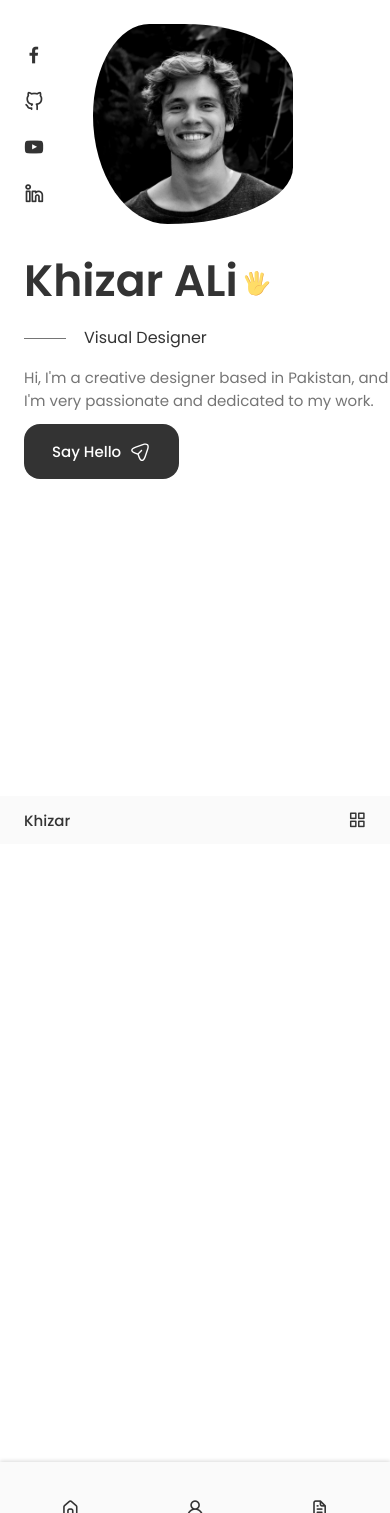
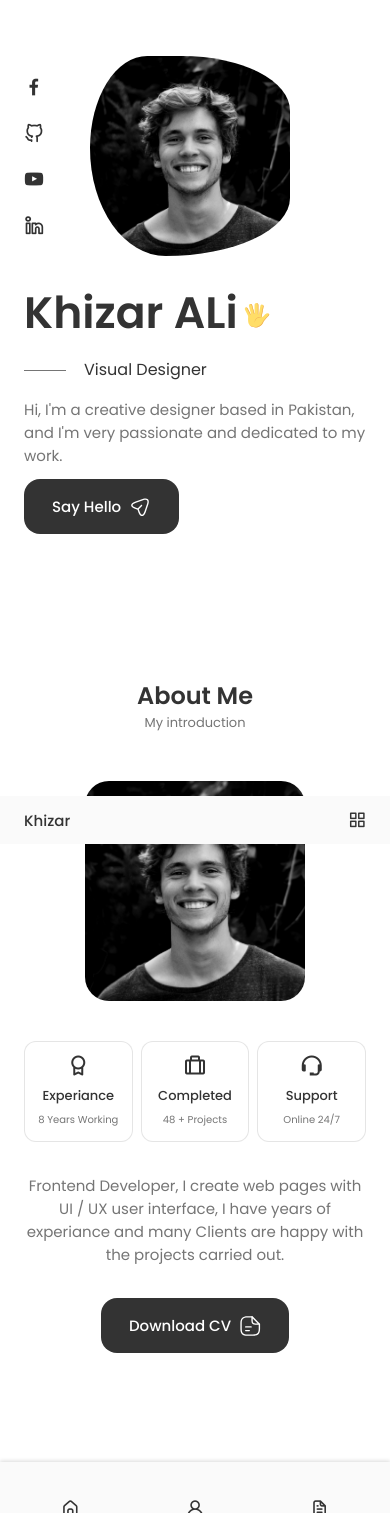
Before and after one commit to Khizar-Alii/Khizar-Portfolio, a React (Vite) app: page / in a window 390 px wide. Before the commit the page ends 844 px from the top, so only its background shows below. Built offline with nearby package versions, Linux system fonts and the light colour scheme.

Commit message:
Adding About Component

```diff
--- a/src/App.css
+++ b/src/App.css
@@ -1,132 +1,132 @@
 /* Google Fonts */
-@import url('https://fonts.googleapis.com/css2?family=Poppins:wght@400;500;600&display=swap');
-
+@import url("https://fonts.googleapis.com/css2?family=Poppins:wght@400;500;600&display=swap");
 
 /* Variable CSS */
-:root{
-  --header-height : 3rem;
+:root {
+  --header-height: 3rem;
 
   /* colors */
-  --hue : 0;
-  --sat : 0%;
-  --title-color : hsl(var(--hue), var(--sat), 20%);
-  --title-color-dark : hsl(var(--hue), var(--sat), 0%);
-  --text-color : hsl(var(--hue), var(--sat), 46%);
-  --body-color : hsl(var(--hue), var(--sat), 98%);
-  --container-color : #fff;
-
+  --hue: 0;
+  --sat: 0%;
+  --title-color: hsl(var(--hue), var(--sat), 20%);
+  --title-color-dark: hsl(var(--hue), var(--sat), 0%);
+  --text-color: hsl(var(--hue), var(--sat), 46%);
+  --body-color: hsl(var(--hue), var(--sat), 98%);
+  --container-color: #fff;
 
   /* Font and typography */
-  --body-font : 'Poppins', sans-serif;
-  --big-font-size : 3.5rem;
-  --h1-font-size : 2.5rem;
-  --h2-font-size : 1.5rem;
-  --normal-font-size : 1rem;
-  --small-font-size : 0.87rem;
-  --smaller-font-size : 0.813rem;
-  --tiny-font-size : 0.625rem;
+  --body-font: "Poppins", sans-serif;
+  --big-font-size: 3.5rem;
+  --h1-font-size: 2.5rem;
+  --h2-font-size: 1.5rem;
+  --normal-font-size: 1rem;
+  --small-font-size: 0.87rem;
+  --smaller-font-size: 0.813rem;
+  --tiny-font-size: 0.625rem;
 
   /* Font Weight */
-  --font-normal : 400;
-  --font-medium : 500;
-  --font-semi-bold : 600;
+  --font-normal: 400;
+  --font-medium: 500;
+  --font-semi-bold: 600;
 
   /* Margin's Bottom */
-  --mb-0-25 : 0.25rem;
-  --mb-0-5 : 0.5rem;
-  --mb-0-25 : 0.75rem;
-  --mb-1 : 1rem;
-  --mb-1-5 : 1.5rem;
-  --mb-2 : 2rem;
-  --mb-2-5 : 2.5rem;
-  --mb-3 : 3rem;
+  --mb-0-25: 0.25rem;
+  --mb-0-5: 0.5rem;
+  --mb-0-25: 0.75rem;
+  --mb-1: 1rem;
+  --mb-1-5: 1.5rem;
+  --mb-2: 2rem;
+  --mb-2-5: 2.5rem;
+  --mb-3: 3rem;
 
   /* Z-Index */
-  --z-tooltip : 10;
-  --z-fixed : 100;
-  --z-modal : 1000;
+  --z-tooltip: 10;
+  --z-fixed: 100;
+  --z-modal: 1000;
 }
 /* Responsive Typograpghy */
-@media screen and (max-width : 992px){
-  :root{
-  --big-font-size : 2.75rem;
-  --h1-font-size : 1.5rem;
-  --h2-font-size : 1.25rem;
-  --h3-font-size : 1rem;
-  --normal-font-size : 0.938rem;
-  --small-font-size : 0.813rem;
-  --smaller-font-size : 0.75rem;
+@media screen and (max-width: 992px) {
+  :root {
+    --big-font-size: 2.75rem;
+    --h1-font-size: 1.5rem;
+    --h2-font-size: 1.25rem;
+    --h3-font-size: 1rem;
+    --normal-font-size: 0.938rem;
+    --small-font-size: 0.813rem;
+    --smaller-font-size: 0.75rem;
   }
 }
 /* Base */
-*{
+* {
   margin: 0;
   padding: 0;
   box-sizing: border-box;
 }
-html{
+html {
   scroll-behavior: smooth;
 }
 body,
 button,
 input,
-textarea{
+textarea {
   font-family: var(--body-font);
   font-size: var(--normal-font-size);
 }
-body{
+body {
   border-color: var(--body-color);
   color: var(--text-color);
 }
-h1,h2,h3{
+h1,
+h2,
+h3 {
   color: var(--title-color);
   font-weight: var(--font-semi-bold);
 }
-ul{
+ul {
   list-style: none;
 }
-a{
+a {
   text-decoration: none;
 }
-button{
+button {
   cursor: pointer;
   border: none;
   outline: none;
 }
-img{
+img {
   max-width: 100%;
   height: auto;
 }
 /* Reuseable CSS Classes */
-.section{
+.section {
   padding: 6rem 0 2rem;
 }
-.section__title{
+.section__title {
   font-size: var(--h1-font-size);
   color: var(--title-color);
 }
-.section__subtitle{
+.section__subtitle {
   display: block;
   font-size: var(--small-font-size);
   margin-bottom: 4rem;
 }
 .section__title,
-.section__subtitle{
+.section__subtitle {
   text-align: center;
 }
 
 /* Layout */
-.container{
+.container {
   max-width: 968px;
   margin-left: auto;
   margin-right: auto;
 }
-.grid{
+.grid {
   display: grid;
   gap: 1.5rem;
 }
 /* Buttons */
-.button{
+.button {
   display: inline-block;
   background-color: var(--title-color);
   color: var(--container-color);
@@ -134,43 +134,51 @@
   border-radius: 1rem;
   font-weight: var(--font-medium);
 }
-.button:hover{
+.button:hover {
   background-color: var(--title-color-dark);
 }
-.button__icon{
+.button__icon {
   margin-left: var(--mb-0-5);
 }
-.button--flex{
+.button--flex {
   display: inline-flex;
   align-items: center;
 }
 
 /* For large Devices */
-@media screen and (max-width : 992px){
-  .container{
+@media screen and (max-width: 992px) {
+  .container {
     margin-left: var(--mb-1-5);
     margin-right: var(--mb-1-5);
   }
-  .button{
+  .button {
     padding: 1rem 1.75rem;
   }
-  .button__icon{
+  .button__icon {
     width: 22px;
     height: 22px;
   }
 }
-@media screen and (max-width : 768px){
-  .section{
+@media screen and (max-width: 768px) {
+  body{
+    margin: 0 0 var(--header-height) 0;
+  }
+  .section {
     padding: 2rem 0 4rem;
   }
+  .section__subtitle {
+    margin-bottom: var(--mb-3);
+  }
+}
+@media screen and (max-width: 576px) {
 }
 
 /* for small devices */
-@media screen and (max-width : 350px){
+@media screen and (max-width: 350px) {
   :root {
-    --big-font-size : 2.25rem
+    --big-font-size: 2.25rem;
   }
-  .container{
+  .container {
     margin-left: var(--mb-1);
     margin-right: var(--mb-1);
   }
--- a/src/App.jsx
+++ b/src/App.jsx
@@ -1,4 +1,5 @@
 import "./App.css";
+import About from "./Components/about/About";
 import Header from "./Components/header/header";
 import Home from "./Components/home/Home";
 
@@ -8,6 +9,7 @@
       <Header />
       <main className="main">
         <Home />
+        <About />
       </main>
     </>
   );
--- /dev/null
+++ b/src/Components/about/About.css
@@ -0,0 +1,75 @@
+.about__container {
+  grid-template-columns: repeat(2, 1fr);
+  align-items: center;
+  column-gap: 4rem;
+}
+.about__img {
+  width: 350px;
+  border-radius: 1.5rem;
+  justify-self: center;
+}
+.about__info {
+  grid-template-columns: repeat(3, 140px);
+  gap: 0.5rem;
+  margin-bottom: var(--mb-2);
+}
+.about__box {
+  background-color: var(--container-color);
+  border: 1px solid rgba(0, 0, 0, 0.1);
+  border-radius: 0.75rem;
+  text-align: center;
+  padding: 1rem 1.25rem;
+}
+.about__icon{
+    font-size: 1.5rem;
+    color: var(--title-color);
+    margin-bottom: var(--mb-0-5);
+}
+.about__title{
+    font-size: var(--small-font-size);
+    font-weight: var(--font-medium);
+}
+.about__subtitle{
+    font-size: var(--tiny-font-size);
+}
+.about__description{
+    padding: 0 4rem 0 0;
+    margin-bottom: var(--mb-2-5);
+}
+@media screen and (max-width : 992px){
+    .about__container{
+        grid-template-columns: 1fr;
+        row-gap: 2.5rem;
+    }
+    .about__img{
+        width: 220px;
+    }
+    .about__box{
+        padding: 0.75rem 0.5rem;
+    }
+    .about__data{
+        text-align: center;
+    }
+    .about__info{
+        justify-content: center;
+    }
+    .about__description{
+        padding: 0 5rem;
+        margin-bottom: 2rem;
+    }
+  }
+  @media screen and (max-width : 576px){
+    .about__info{
+        grid-template-columns: repeat(3,1fr);
+    }
+    .about__description{
+        padding: 0;
+    }
+  }
+
+  @media screen and (max-width : 350px){
+    .about__info{
+        grid-template-columns: repeat(2 , 1fr);
+    }
+
+  }
--- /dev/null
+++ b/src/Components/about/About.jsx
@@ -0,0 +1,52 @@
+import React from 'react'
+import './About.css'
+import AboutImg from '../../assets/about.jpg'
+import CV from '../../assets/John-Cv.pdf';
+import Info from './Info';
+
+const About = () => {
+  return (
+    <section className="about section" id="about">
+        <h2 className="section__title">About Me</h2>
+        <span className="section__subtitle">My introduction</span>
+        <div className="about__container container grid">
+            <img src={AboutImg} alt="myPic" className="about__img" />
+            <div className="about__data">
+                <Info />
+                <p className="about__description">
+                    Frontend Developer, I create web pages with UI / UX user interface, I have years of experiance and many Clients are happy with the projects carried out.
+                </p>
+                <a download=''  href={CV} className="button button--flex">Download CV
+                <svg
+                class="button__icon"
+                xmlns="http://www.w3.org/2000/svg"
+                width="24"
+                height="24"
+                viewBox="0 0 24 24"
+                fill="none"
+              >
+                <path
+                  d="M15.25 22.7502H9.25C3.82 22.7502 1.5 20.4302 1.5 15.0002V9.00024C1.5 3.57024 3.82 1.25024 9.25 1.25024H14.25C14.66 1.25024 15 1.59024 15 2.00024C15 2.41024 14.66 2.75024 14.25 2.75024H9.25C4.64 2.75024 3 4.39024 3 9.00024V15.0002C3 19.6102 4.64 21.2502 9.25 21.2502H15.25C19.86 21.2502 21.5 19.6102 21.5 15.0002V10.0002C21.5 9.59024 21.84 9.25024 22.25 9.25024C22.66 9.25024 23 9.59024 23 10.0002V15.0002C23 20.4302 20.68 22.7502 15.25 22.7502Z"
+                  fill="var(--container-color)"
+                ></path>
+                <path
+                  d="M22.25 10.7502H18.25C14.83 10.7502 13.5 9.42023 13.5 6.00023V2.00023C13.5 1.70023 13.68 1.42023 13.96 1.31023C14.24 1.19023 14.56 1.26023 14.78 1.47023L22.78 9.47023C22.99 9.68023 23.06 10.0102 22.94 10.2902C22.82 10.5702 22.55 10.7502 22.25 10.7502ZM15 3.81023V6.00023C15 8.58023 15.67 9.25023 18.25 9.25023H20.44L15 3.81023Z"
+                  fill="var(--container-color)"
+                ></path>
+                <path
+                  d="M13.25 13.7502H7.25C6.84 13.7502 6.5 13.4102 6.5 13.0002C6.5 12.5902 6.84 12.2502 7.25 12.2502H13.25C13.66 12.2502 14 12.5902 14 13.0002C14 13.4102 13.66 13.7502 13.25 13.7502Z"
+                  fill="var(--container-color)"
+                ></path>
+                <path
+                  d="M11.25 17.7502H7.25C6.84 17.7502 6.5 17.4102 6.5 17.0002C6.5 16.5902 6.84 16.2502 7.25 16.2502H11.25C11.66 16.2502 12 16.5902 12 17.0002C12 17.4102 11.66 17.7502 11.25 17.7502Z"
+                  fill="var(--container-color)"
+                ></path>
+              </svg>
+                </a>
+            </div>
+        </div>
+    </section>
+  )
+}
+
+export default About
--- /dev/null
+++ b/src/Components/about/Info.jsx
@@ -0,0 +1,26 @@
+import React from 'react'
+
+const Info = () => {
+  return (
+    <div className='about__info grid'>
+        <div className="about__box">
+        <i className='bx bx-award about__icon'></i>
+            <h3 className="about__title">Experiance</h3>
+            <span className="about__subtitle">8 Years Working</span>
+        </div>
+        <div className="about__box">
+        <i className='bx bx-briefcase-alt about__icon'></i>
+            <h3 className="about__title">Completed</h3>
+            <span className="about__subtitle">48 + Projects</span>
+        </div>
+        <div className="about__box">
+        <i className='bx bx-support about__icon' ></i>
+            <h3 className="about__title">Support</h3>
+            <span className="about__subtitle">Online 24/7</span>
+        </div>
+
+    </div>
+  )
+}
+
+export default Info
--- a/src/Components/home/Home.css
+++ b/src/Components/home/Home.css
@@ -133,8 +133,8 @@
   .home__content {
     grid-template-columns: 0.5fr 3fr;
     padding-top: 1.5rem;
-    position: absolute;
-    top: 0;
+    /* position: absolute; */
+    /* top: 0; */
   }
   .home__img {
     order: initial;
```
